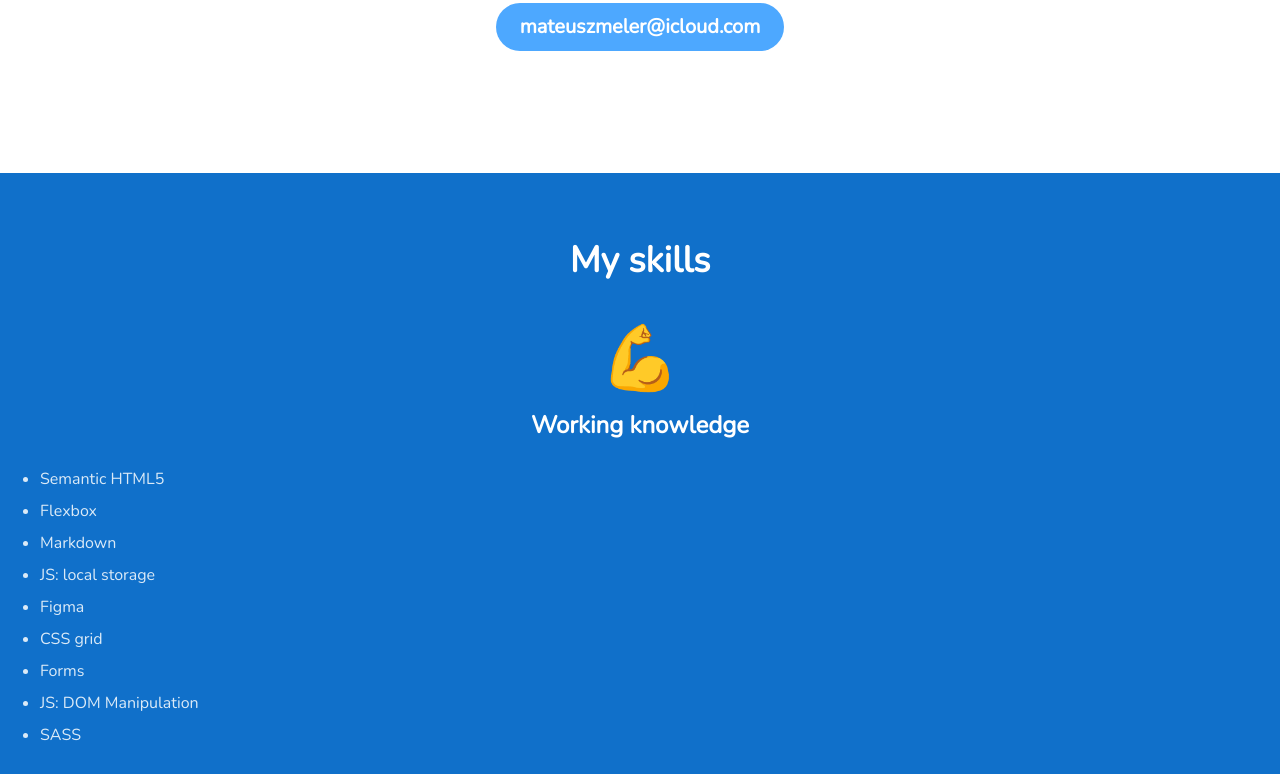
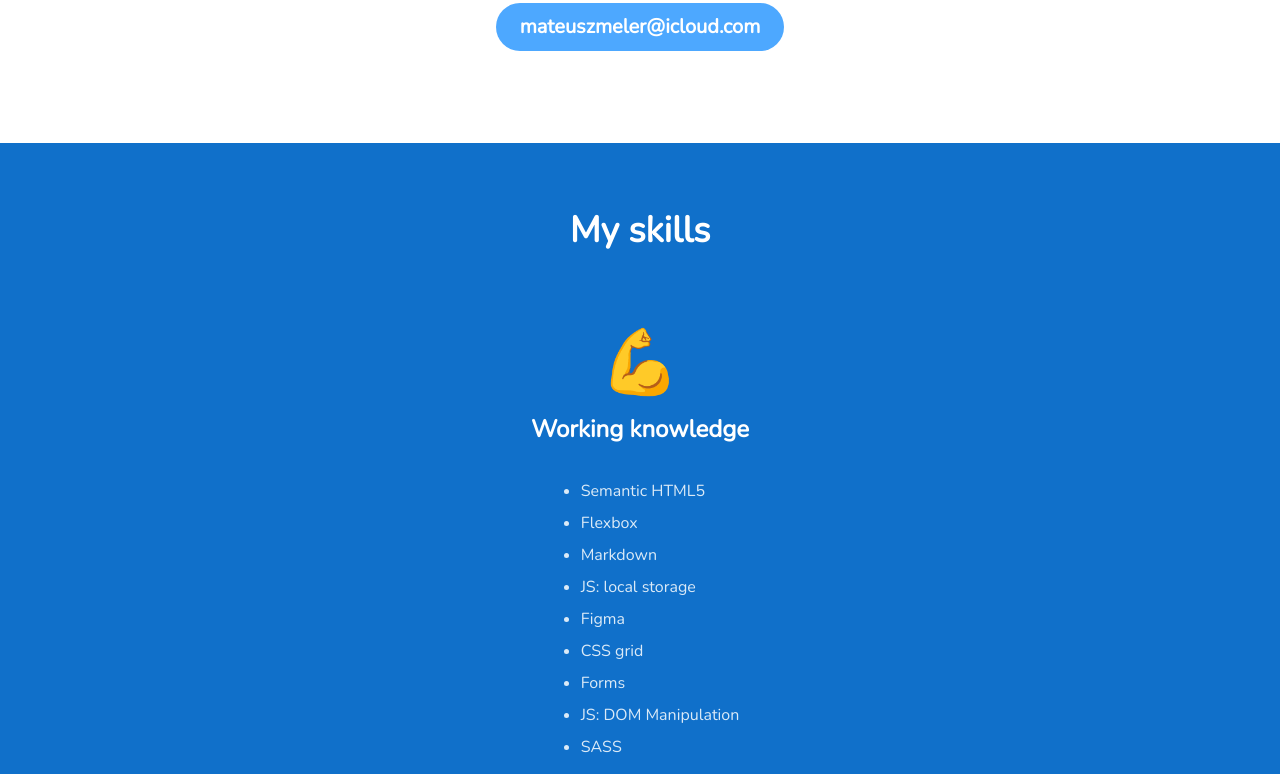
Before and after one commit to Mateusz-Meler/Mateusz-Meler.github.io, a website built with webpack: page src/pages/index.html in a window 1280 px wide. Shown: the part 585-1359 px from the top of the page. Built offline with nearby package versions, Linux system fonts and the light colour scheme.

Commit message:
fix: skill-section: fixing margings

```diff
--- a/src/scss/main.scss
+++ b/src/scss/main.scss
@@ -72,16 +72,17 @@ body {
 
 
 .skills-article {
+  display: flex;
+  flex-direction: column;
+  justify-content: center;
+  align-items: center;
   &__header {
     color: #fff;
     font-style: normal;
     font-weight: bold;
     font-size: 24px;
     line-height: 44px;
-    display: flex;
-    justify-content: center;
-    align-items: center;
-    margin: 0;
+    margin: 0 0 24px 0;
   }
   &__list {
     color: #dbeaf7;
@@ -89,11 +90,13 @@ body {
     font-weight: 300;
     font-size: 16px;
     line-height: 32px;
+    margin: 0;
   }
 }
 
 .skills-section {
   background-color: #1070ca;
+  padding: 64px 0;
   &__header {
     color: #fff;
     font-style: normal;
@@ -103,13 +106,13 @@ body {
     display: flex;
     justify-content: center;
     align-items: center;
-    padding-top: 64px;
+    margin: 0;
   }
   &__emoji {
     display: flex;
     justify-content: center;
     font-size: 64px;
-    margin: 0;
+    margin: 64px 0 0 0;
   }
 }
 
```
Also changed, not shown: src/pages/index.html (+1 -1 lines).
